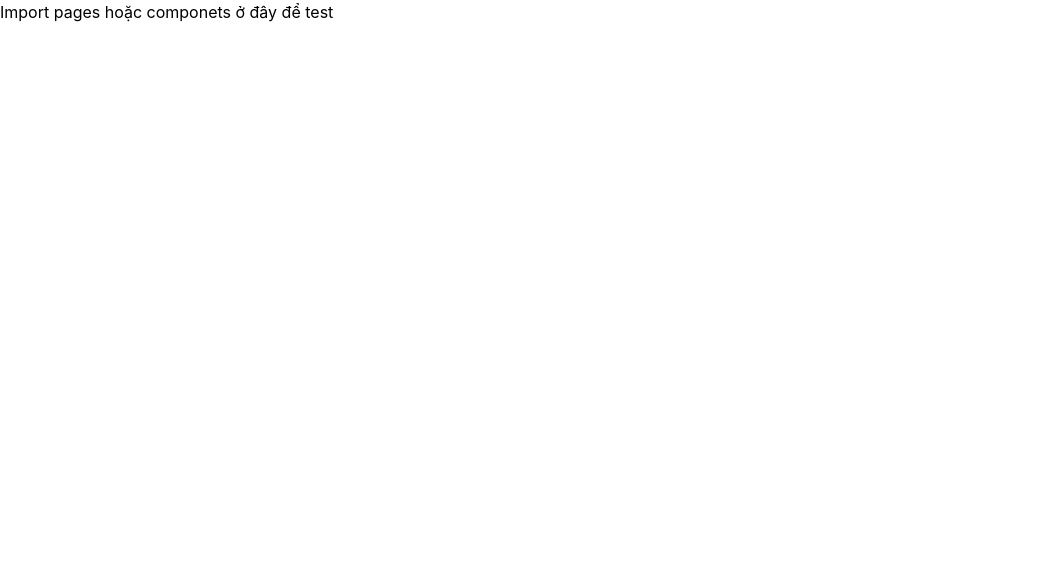
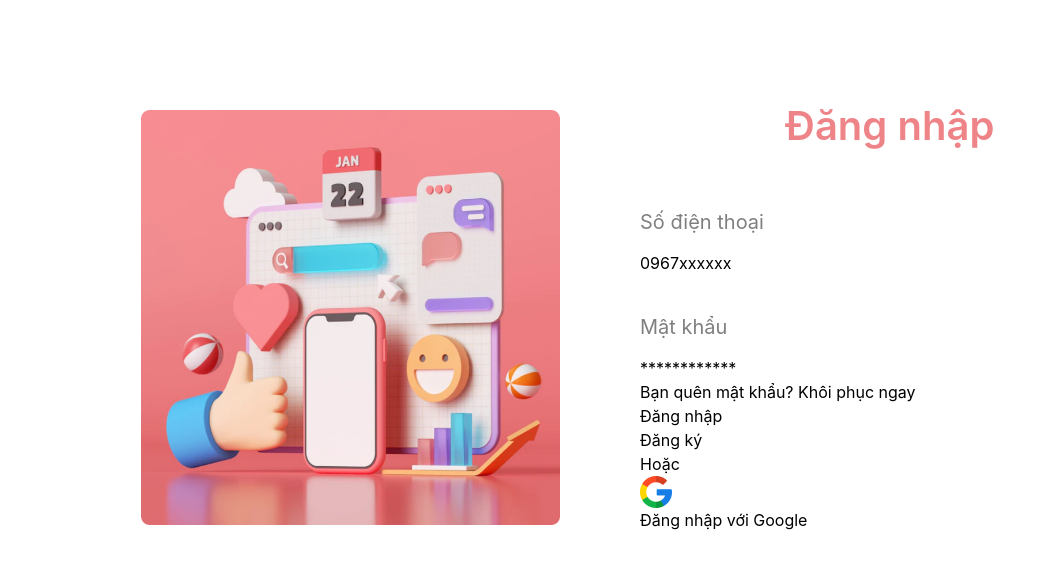
Before and after one commit to LeHaGiaBao/Salt-Phone, a React (Create React App) app in the folder end-user/: page / in a window 1280 px wide. Shown: the top 568 px of the page, without its empty margins (0-1055 px from the left). Built offline with nearby package versions, Linux system fonts and the light colour scheme.

Commit message:
signInForm

```diff
--- a/end-user/src/App.jsx
+++ b/end-user/src/App.jsx
@@ -4,11 +4,15 @@ import './assets/css/base.css'
 import './assets/css/grid.css'
 import './assets/css/style.css'
 import './assets/css/responsive.css'
+import SignInForm from './components/SignInForm'
+
 
 function App() {
 	return (
 		<div>
-			<div>Import pages hoặc componets ở đây để test</div>
+			<div>
+				<SignInForm />
+			</div>
 		</div>
 	)
 }
--- a/end-user/src/assets/css/base.css
+++ b/end-user/src/assets/css/base.css
@@ -1 +1,59 @@
 /*Viết base.css ở đây*/
+:root {
+    --white-color:#fff;
+    --black-color:#000;
+    --gray-text-color: rgba(0, 0, 0, 0.5);
+    --primary-color:#EE8488;
+    --border-color: #dbdbdb;
+
+}
+
+.p-t-12 {
+    padding-top: 12%;
+}
+
+.p-t-16px {
+    padding-top: 16px;
+}
+
+.p-t-40px {
+    padding-top: 40px;
+}
+
+/*Label và input*/
+.label-input {
+    height: 12%;
+    width: 100%;
+}
+
+.label-input label {
+    font-style: normal;
+    font-weight: 400;
+    font-size: 20px;
+    line-height: 24px;
+    color: var(--gray-text-color);
+}
+
+input.input-box, textarea {
+    background: #fff;
+    border: none;
+}
+
+.label-input input::placeholder {
+    color: var(--black-color);
+}
+ik
+/* Form chung */
+.signIn-form {
+    position: relative;
+    left: 0;
+}
+
+.signIn-form_title {
+    text-align: center;
+    font-style: normal;
+    font-weight: 600;
+    font-size: 40px;
+    line-height: 48px;
+    color: var(--primary-color);
+}
--- a/end-user/src/assets/css/style.css
+++ b/end-user/src/assets/css/style.css
@@ -1 +1,35 @@
 /*Viết style.css ở đây*/
+* {
+    padding: 0;
+    margin: 0;
+    box-sizing: border-box;
+}
+
+.screen {
+    max-height: 1024px;
+    display: flex;
+    justify-content: center;
+}
+
+.container {
+    width: 78%;
+    height: 70%;
+    display: flex;
+    justify-content: space-between;
+    align-items: center;
+    padding-top: 8%;
+}
+
+.signIn-form {
+    width: 50%;
+}
+
+
+.signIn-img {
+    width: 42%;
+}
+
+.signIn-form_google-icon {
+    width: 32px;
+    height: 32px;
+}
--- a/end-user/src/components/SignInForm.jsx
+++ b/end-user/src/components/SignInForm.jsx
@@ -1,10 +1,55 @@
 import React from 'react'
+import Form from '../assets/image/Form.png'
+import google from '../assets/image/google.png'
 
 function SignInForm() {
 	return (
-		<div>
-			<div className="screen">
+		<div className="screen">
+			<div className='container'>
+				<div className="signIn-img">
+					<img src={Form} alt="" />
+				</div>
 
+				<div className="signIn-form">
+					{/* Tiêu đề */}
+					<h2 className="signIn-form_title">Đăng nhập</h2>
+
+					{/* Điền thông tin */}
+					<form action="" className='p-t-12'>
+						<div className="label-input">
+							<label htmlFor="">Số điện thoại</label><br/>
+							<input type="text" name="" id="" placeholder='0967xxxxxx'className='p-t-16px'/>
+							<div className="label-input_line"></div>
+						</div>
+
+						<div className="label-input p-t-40px">
+							<label htmlFor="">Mật khẩu</label><br/>
+							<input type="password" placeholder='************'className='p-t-16px'/>
+							<div className="label-input_line"></div>
+						</div>
+					</form>
+
+					<p className="signIn-form_text">
+						Bạn quên mật khẩu? <a href="" className="signIn-form_text_recover-password">Khôi phục ngay</a>
+					</p>
+
+					<button className="sign-in-btn">Đăng nhập</button> <br/>
+					<button className="sign-in-btn">Đăng ký</button>
+
+
+					<div className="signIn-form_or">
+						<div className='signIn-form_or_line'></div>
+						Hoặc
+						<div className='signIn-form_or_line'></div>
+					</div>
+
+					<button className="sign-in-btn">
+						<img src={google} alt="" className='signIn-form_google-icon'/>
+						{""}
+						Đăng nhập với Google
+					</button>
+
+				</div>
 			</div>
 		</div>
 	)
```
Also changed, not shown: end-user/src/assets/image/Form.png (renamed from end-user/src/assets/image/SignInForm.png), end-user/src/assets/image/google.png (added).
